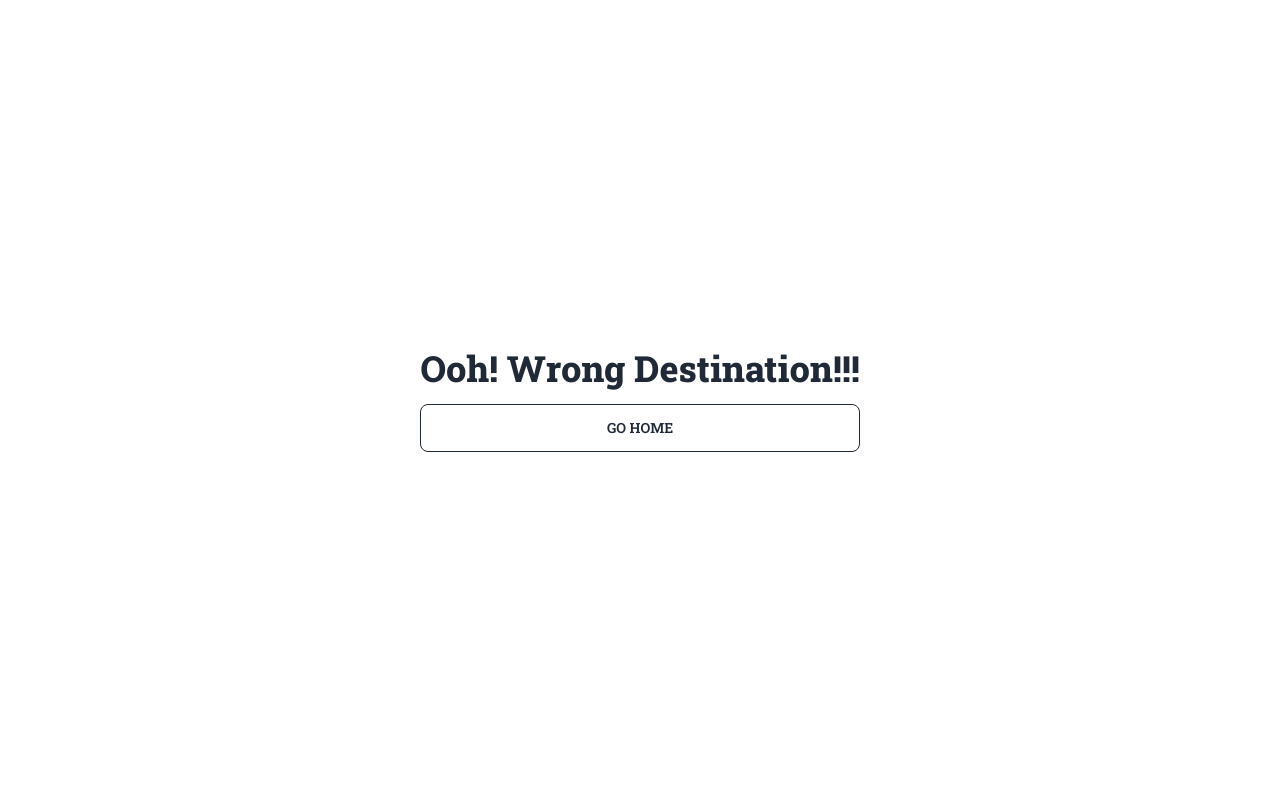
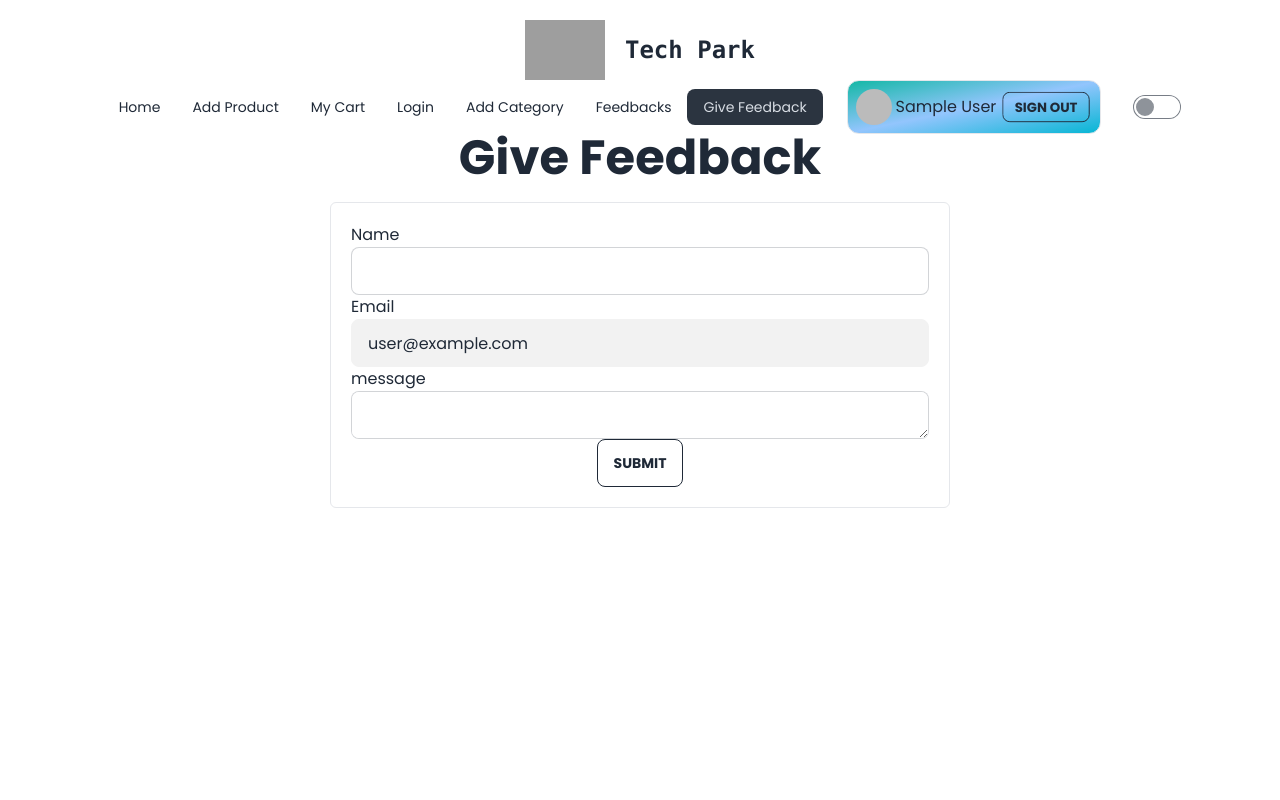
Before and after one commit to rafi00000/tech-park-client, a React (Vite) app: page /give-feedback in a window 1280 px wide. Shown: the top 800 px of the page. Built offline with nearby package versions, Linux system fonts and the light colour scheme; no server answers; sample sign-in values are in the browser's storage; grey boxes are pictures that could not be loaded.

Commit message:
add: user wise cart, feedback form and section

```diff
--- a/src/Components/Navbar.jsx
+++ b/src/Components/Navbar.jsx
@@ -42,7 +42,7 @@ const Navbar = () => {
         <NavLink to={"/category"}>Add Category</NavLink>
       </li>
       <li>
-        <NavLink to={"/feedback"}>Add Category</NavLink>
+        <NavLink to={"/feedback"}>Feedbacks</NavLink>
       </li>
       {user && (
         <li>
--- /dev/null
+++ b/src/Feedback/FeedbackForm.jsx
@@ -0,0 +1,50 @@
+import { useContext } from "react";
+import { AuthContext } from './../Components/AuthProvider/AuthProvider';
+import axios from "axios";
+import toast, { Toaster } from "react-hot-toast";
+
+const FeedbackForm = () => {
+    const {user} = useContext(AuthContext);
+    const handleFeedback = (e) =>{
+        e.preventDefault();
+
+        const form = e.target;
+        const name = form.name.value;
+        const email = form.email.value;
+        const message = form.message.value;
+
+        const feedback = {name, email, message};
+
+        axios.post("http://localhost:5000/feedback", feedback)
+        .then(res =>{
+            console.log(res.data);
+            toast.success("Successfully Posted Review")
+            form.reset();
+        })
+
+    }
+
+    return (
+        <div className="min-h-screen">
+            <h1 className="text-center font-bold text-5xl">Give Feedback</h1>
+            <form className="border md:w-1/2 p-5 mx-auto my-5 rounded-md" onSubmit={handleFeedback}>
+                <div className="form-control">
+                    <label>Name</label>
+                    <input type="text" name="name" className="input input-bordered" />
+                </div>
+                <div className="form-control">
+                    <label>Email</label>
+                    <input type="text" name="email" className="input input-bordered" defaultValue={user?.email} disabled />
+                </div>
+                <div className="form-control">
+                    <label>message</label>
+                    <textarea name="message" className="input input-bordered p-3" cols="30" rows="10"></textarea>
+                </div>
+                <p className="text-center"><button className="btn btn-outline">Submit</button></p>
+            </form>
+            <Toaster></Toaster>
+        </div>
+    );
+};
+
+export default FeedbackForm;
--- a/src/Page/DetailsPage/DetailsPage.jsx
+++ b/src/Page/DetailsPage/DetailsPage.jsx
@@ -1,13 +1,16 @@
+import { useContext } from 'react';
 import toast, { Toaster } from 'react-hot-toast';
 import { useLoaderData } from 'react-router-dom';
+import { AuthContext } from '../../Components/AuthProvider/AuthProvider';
 
 const DetailsPage = () => {
   const product = useLoaderData();
+  const {user} = useContext(AuthContext);
+  const email = user?.email;
   const { brand, name, price, rating, url, description } = product;
 
   const handleAddToCart = () => {
-    const cartProduct = { brand, name, price, rating, url, description };
-    console.log(cartProduct);
+    const cartProduct = { brand, name, price, rating, url, description, email };
     fetch('https://tech-park-server-ivory.vercel.app/cart', {
       method: 'POST',
       headers: {
--- /dev/null
+++ b/src/Page/Feedbacks/Feedbacks.jsx
@@ -0,0 +1,33 @@
+import axios from "axios";
+import { useEffect, useState } from "react";
+
+const Feedbacks = () => {
+    const [feedbacks, setFeedbacks] = useState([]);
+
+    useEffect(() =>{
+        axios.get("http://localhost:5000/feedback")
+        .then(res => {
+            setFeedbacks(res.data);
+        })
+    }, [])
+
+    console.log(feedbacks);
+
+    return (
+        <div className="min-h-screen ">
+            <h1 className="text-center text-4xl font-bold">Feedbacks</h1>
+            {/* feedback section container */}
+            <div className="grid grid-cols-1 md:grid-cols-2 lg:grid-cols-4 gap-5 p-5" >
+                {
+                    feedbacks.map((feedback) => <div className="border p-5" key={feedback._id}>
+                        <p className="text-xl">Name: {feedback.name}</p>
+                        <small>Email: {feedback.email}</small>
+                        <p className="text-justify">{feedback.message.length < 120 || feedback.message.slice(0, 120)}</p>
+                    </div>)
+                }
+            </div>
+        </div>
+    );
+};
+
+export default Feedbacks;
--- a/src/Page/Home/BrandCard.jsx
+++ b/src/Page/Home/BrandCard.jsx
@@ -1,15 +1,9 @@
-
 const BrandCard = ({brand: product}) => {
-    const { name, url, price, brand} = product;
-    console.log(product);
+    const { name, url, } = product;
     return (
-        <div className="flex flex-col justify-between p-5 border rounded-xl cursor-pointer " >
-            <img src={url} alt="" className="w-72 mx-auto"/>
+        <div className="flex flex-col justify-between p-5 border rounded-xl cursor-pointer space-y-5" >
+            <img src={url} alt="" className="w-72 mx-auto h-72"/>
             <h2 className="text-center font-semibold text-xl">{name}</h2>
-            <div className="flex gap-3 justify-around items-center">
-                <p>Price: {price}$</p>
-                <p>Brand: {brand}</p>
-            </div>
         </div>
     );
 };
--- /dev/null
+++ b/src/Page/Home/FeaturedCard.jsx
@@ -0,0 +1,17 @@
+
+const FeaturedCard = ({product}) => {
+    const { name, url, price, brand} = product;
+    console.log(product);
+    return (
+        <div className="flex flex-col justify-between p-5 border rounded-xl cursor-pointer " >
+            <img src={url} alt="" className="w-72 mx-auto"/>
+            <h2 className="text-center font-semibold text-xl">{name}</h2>
+            <div className="flex gap-3 justify-around items-center">
+                <p>Price: {price}$</p>
+                <p>Brand: {brand}</p>
+            </div>
+        </div>
+    );
+};
+
+export default FeaturedCard;
--- a/src/Page/Home/HomePage.jsx
+++ b/src/Page/Home/HomePage.jsx
@@ -7,6 +7,7 @@ import { FreeMode, Pagination } from 'swiper/modules';
 import 'swiper/css';
 import 'swiper/css/navigation';
 import 'swiper/css/free-mode';
+import FeaturedCard from './FeaturedCard';
 
 const HomePage = () => {
   const [brands, setBrands] = useState([]);
@@ -134,7 +135,7 @@ const HomePage = () => {
         modules={[FreeMode, Pagination]}
       >
           {featured.map((product) => (
-            <Link key={product._id} to={`/productDetails/${product._id}`}><SwiperSlide><BrandCard brand={product}></BrandCard></SwiperSlide></Link>
+            <Link key={product._id} to={`/productDetails/${product._id}`}><SwiperSlide><FeaturedCard product={product}></FeaturedCard></SwiperSlide></Link>
           ))}
           </Swiper>
         {/* </div> */}
--- a/src/Page/Mycart/CartPage.jsx
+++ b/src/Page/Mycart/CartPage.jsx
@@ -1,10 +1,21 @@
-import { useState } from 'react';
+import axios from 'axios';
+import { useContext, useEffect, useState } from 'react';
 import toast, { Toaster } from 'react-hot-toast';
 import { useLoaderData } from 'react-router-dom';
+import { AuthContext } from '../../Components/AuthProvider/AuthProvider';
 
 const CartPage = () => {
+  const {user} = useContext(AuthContext);
   const cartLoadedProduct = useLoaderData();
   const [cartData, setCartData] = useState(cartLoadedProduct);
+
+  useEffect(() =>{
+    axios.get(`http://localhost:5000/cart?email=${user.email}`)
+    .then(res =>{
+      console.log(res.data);
+      setCartData(res.data);
+    })
+  }, [user])
 
   const handleDelete = (_id) => {
     fetch(`https://tech-park-server-ivory.vercel.app/cart/${_id}`, {
--- a/src/index.css
+++ b/src/index.css
@@ -1,9 +1,9 @@
-@import url('https://fonts.googleapis.com/css2?family=Roboto+Slab:wght@400;500;600;800&display=swap');
+@import url('https://fonts.googleapis.com/css2?family=Poppins:wght@400;500;700;900&display=swap');
 @tailwind base;
 @tailwind components;
 @tailwind utilities;
 
 
 *{
-    font-family: 'Roboto Slab', serif;
+    font-family: 'Poppins', sans-serif;
 }
```
Also changed, not shown: src/router/Route.jsx (+10 -0 lines).
